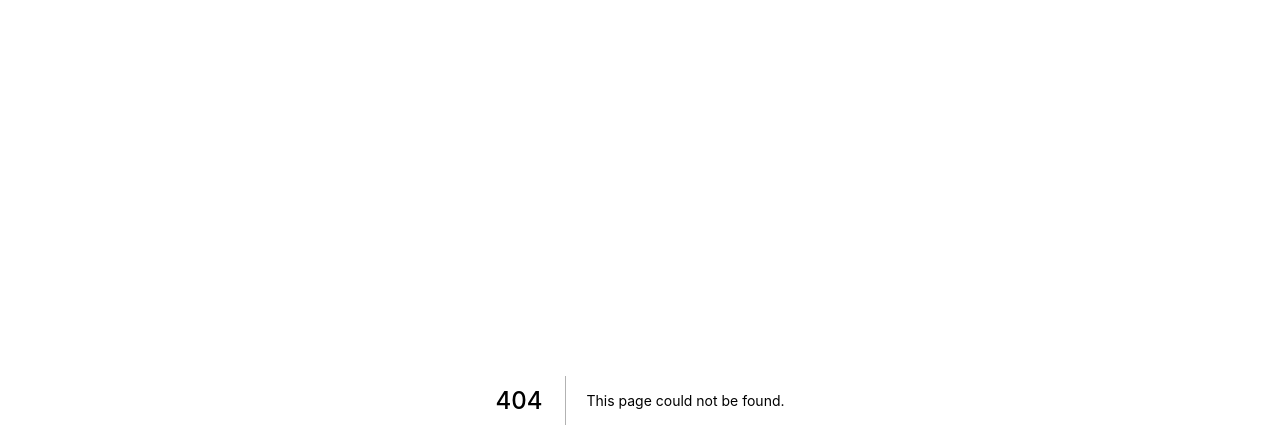
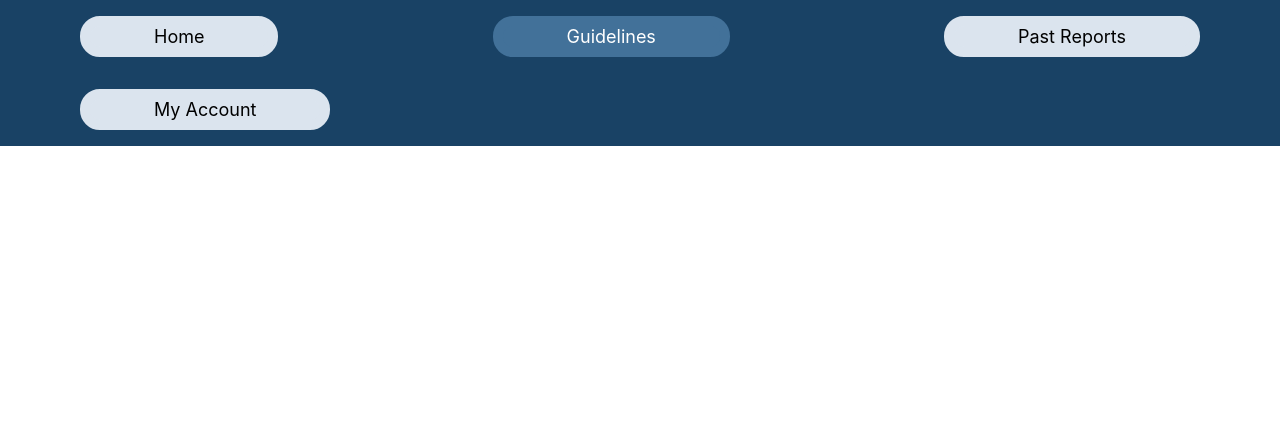
Before and after one commit to cvxluo/junior-design-project, a Next.js app: page /guidelines in a window 1280 px wide. Before the commit this address had no page. Shown: the top 448 px of the page. Built offline with nearby package versions, Linux system fonts and the light colour scheme.

Commit message:
NavBar added

```diff
--- a/src/components/NavBar/NavBar.jsx
+++ b/src/components/NavBar/NavBar.jsx
@@ -12,7 +12,15 @@ const links = [
 
 const NavBar = () => {
   return (
-    <Flex as="nav" align="center" justify="space-between" wrap="wrap">
+    <Flex
+      as="nav"
+      align="center"
+      justify="space-between"
+      wrap="wrap"
+      backgroundColor="#194265"
+      color="black"
+      padding="0 3em"
+    >
       {links.map(({ name, url }) => (
         <NavItem key={name} name={name} to={url} />
       ))}
--- a/src/components/NavBar/NavItem.jsx
+++ b/src/components/NavBar/NavItem.jsx
@@ -1,9 +1,27 @@
 import { Text, Link } from "@chakra-ui/react";
+import NextLink from "next/link";
+import { useRouter } from "next/router";
 
 export const NavItem = ({ name, to }) => {
+  const { asPath } = useRouter();
+  const selected = asPath == to;
+
   return (
-    <Link href={to}>
-      <Text display="block">{name}</Text>
-    </Link>
+    <NextLink href={to} passHref>
+      <Link
+        backgroundColor={selected ? "#427199" : "#DBE4EE"}
+        borderStyle="solid"
+        borderWidth={10}
+        borderColor={selected ? "#427199" : "#DBE4EE"}
+        margin="1em 2em"
+        padding="0 4em"
+        borderRadius={20}
+        color={selected ? "white" : "black"}
+      >
+        <Text display="block" fontSize={18} margin="0em" textAlign="center">
+          {name}
+        </Text>
+      </Link>
+    </NextLink>
   );
 };
--- /dev/null
+++ b/src/components/NavBar/index.js
@@ -0,0 +1,3 @@
+import NavBar from "./NavBar";
+
+export default NavBar;
--- /dev/null
+++ b/src/pages/guidelines.js
@@ -0,0 +1,3 @@
+import Guidelines from "../screens/Guidelines";
+
+export default Guidelines;
--- /dev/null
+++ b/src/screens/Guidelines/Guidelines.jsx
@@ -0,0 +1,12 @@
+import Head from "next/head";
+import Image from "next/image";
+
+import NavBar from "../../components/NavBar/NavBar";
+
+export default function Guidelines() {
+  return (
+    <div>
+      <NavBar />
+    </div>
+  );
+}
--- /dev/null
+++ b/src/screens/Guidelines/index.js
@@ -0,0 +1,3 @@
+import Guidelines from "./Guidelines";
+
+export default Guidelines;
--- a/src/screens/Home/Home.jsx
+++ b/src/screens/Home/Home.jsx
@@ -1,13 +1,13 @@
 import Head from "next/head";
 import Image from "next/image";
 
-import NavBar from "../../components/NavBar/NavBar";
+import NavBar from "../../components/NavBar";
 
 import styles from "./Home.module.css";
 
 export default function Home() {
   return (
-    <div className={styles.container}>
+    <div>
       <NavBar />
       <Head>
         <title>Create Next App</title>
```
Also changed, not shown: utils/consts.js (added).
